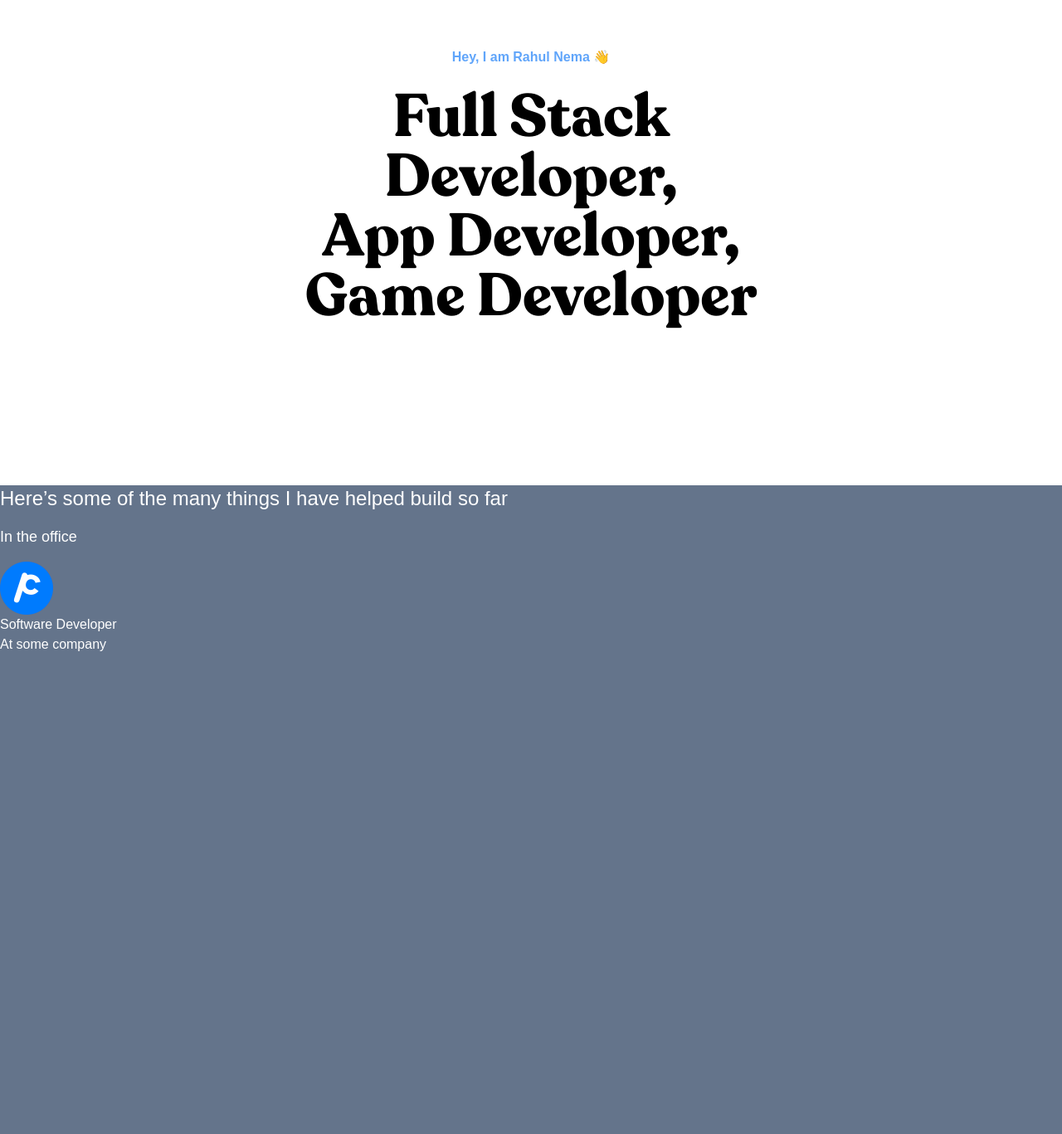
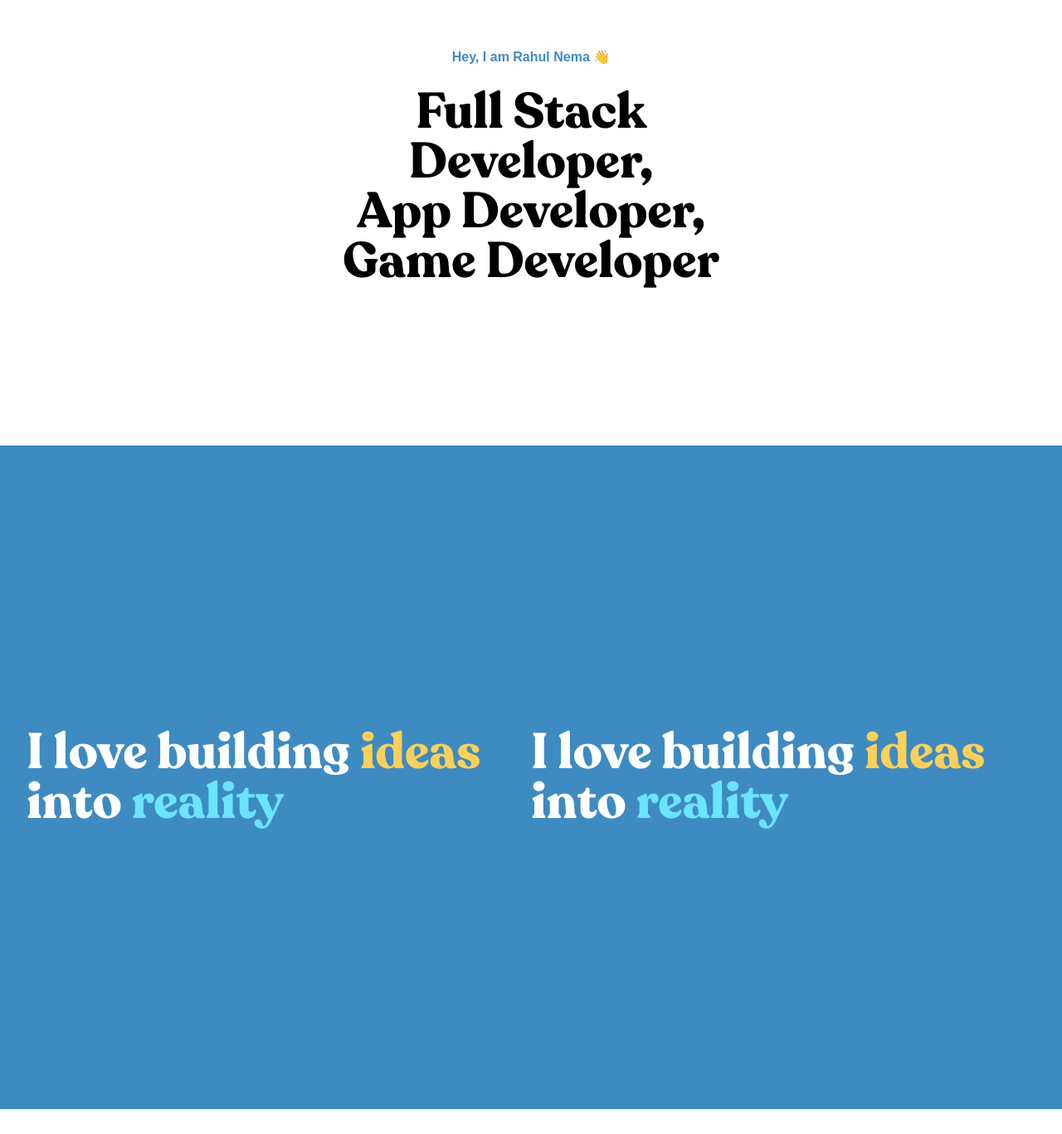
Before and after one commit to rahulnema0411/portfolio, a Next.js app: page / in a window 1280 px wide. Shown: the part 263-1630 px from the top of the page at 83% size. After the commit the page ends 1600 px from the top, so only its background shows below. Built offline with nearby package versions, Linux system fonts and the light colour scheme.

Commit message:
[WIP] feat: dev tools part in progress

```diff
--- /dev/null
+++ b/src/app/components/developerTools.tsx
@@ -0,0 +1,18 @@
+"use client";
+
+export default function DeveloperTools() {
+  return (
+    <div className="flex flex-col sm:flex-row sm:items-center bg-tealblue h-screen px-8">
+      <div className="w-1/2">
+        <p className="text-5xl sm:text-6xl py-8 sm:py-40 font-recoleta font-bold text-white">
+          I love building <span className="text-materialyellow">ideas</span> into <span className="text-lightblue">reality</span>
+        </p>
+      </div>
+      <div className="w-1/2">
+        <p className="text-5xl sm:text-6xl py-8 sm:py-40 font-recoleta font-bold text-white">
+          I love building <span className="text-materialyellow">ideas</span> into <span className="text-lightblue">reality</span>
+        </p>
+      </div>
+    </div>
+  );
+}
--- a/src/app/components/intro.tsx
+++ b/src/app/components/intro.tsx
@@ -3,19 +3,19 @@
 export default function Intro() {
   return (
     <div className="flex flex-col sm:items-start px-8 md:items-center py-16 md:py-48 h-5/6">
-      <h1 className="text-md font-prompt font-bold text-blue-400 py-6">
+      <h1 className="text-md font-prompt font-bold text-tealblue py-6">
         Hey, I am Rahul Nema 👋
       </h1>
-      <p className="text-7xl font-recoleta font-bold text-black">
+      <p className="text-5xl sm:text-6xl font-recoleta font-bold text-black">
         Full Stack
       </p>
-      <p className="text-7xl font-recoleta font-bold text-black">
+      <p className="text-5xl sm:text-6xl font-recoleta font-bold text-black">
         Developer,
       </p>
-      <p className="text-7xl font-recoleta font-bold text-black">
+      <p className="text-5xl sm:text-6xl font-recoleta font-bold text-black">
         App Developer,
       </p>
-      <p className="text-7xl font-recoleta font-bold text-black">
+      <p className="text-5xl sm:text-6xl font-recoleta font-bold text-black">
         Game Developer
       </p>
     </div>
--- a/src/app/page.tsx
+++ b/src/app/page.tsx
@@ -1,6 +1,6 @@
+import DeveloperTools from "./components/developerTools";
 import Intro from "./components/intro";
 import NavBar from "./components/navbar";
-import WorkEx from "./components/workEx";
 
 export default function Home() {
   return (
@@ -11,7 +11,7 @@ export default function Home() {
           <Intro />
         </div>
         <div>
-          <WorkEx />
+          <DeveloperTools />
         </div>
       </main>
       <footer></footer>
--- a/tailwind.config.ts
+++ b/tailwind.config.ts
@@ -11,6 +11,9 @@ const config: Config = {
       colors: {
         background: "var(--background)",
         foreground: "var(--foreground)",
+        'tealblue': '#3E8BC2',
+        'lightblue': "#6BE4FF",
+        'materialyellow': "#FFD059",
       },
       fontFamily: {
         sans: "var(--font-geist-sans)",
```
